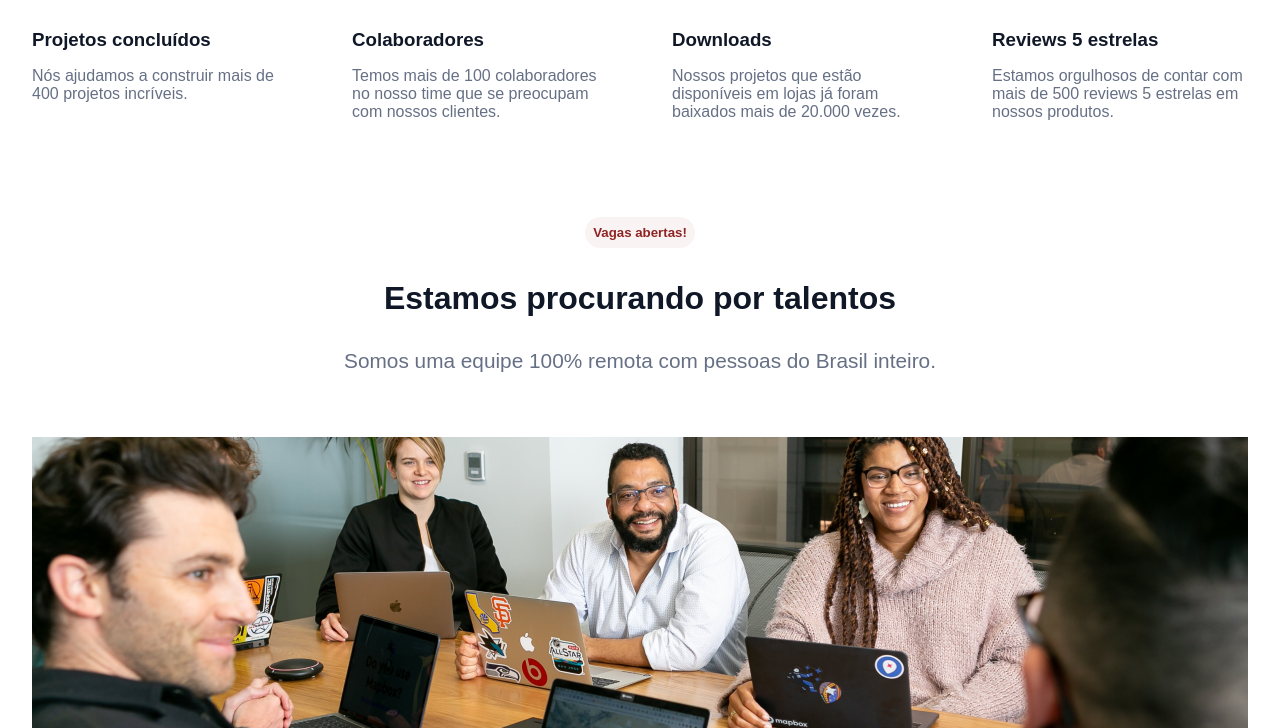
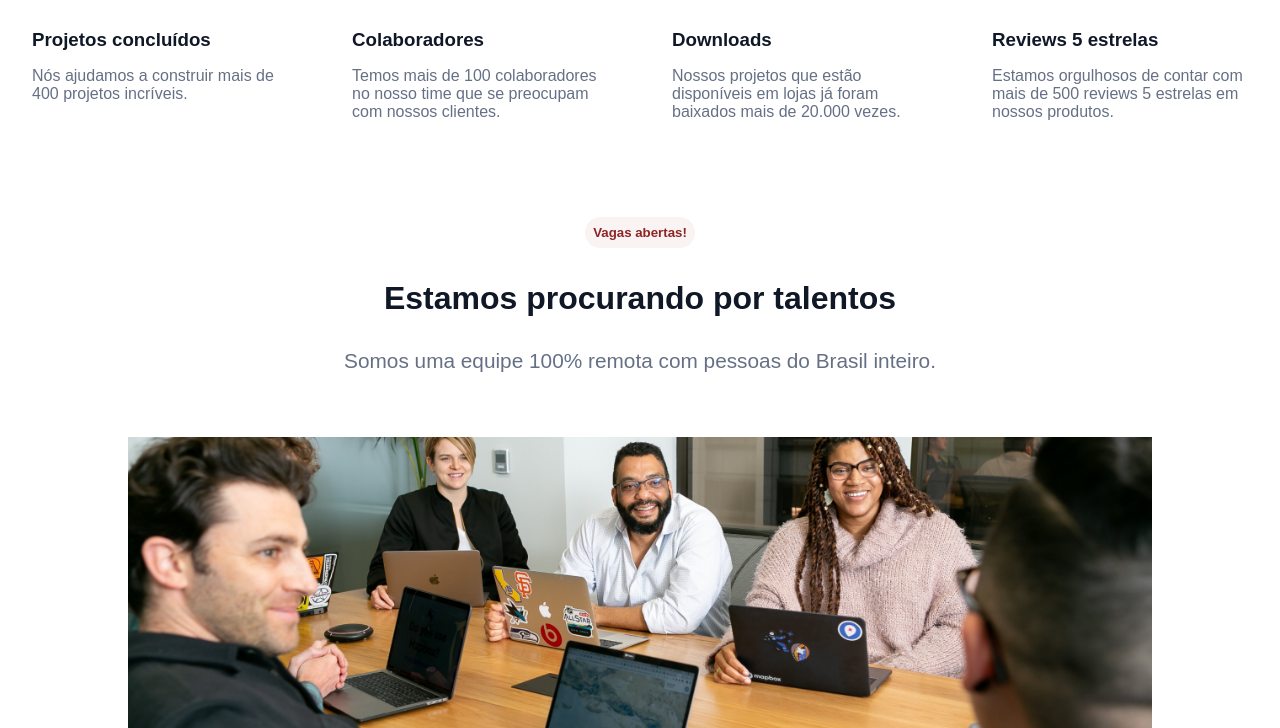
Before and after one commit to angelicadf97/7daysOfCode-HTML-CSS, a plain HTML site: page index.html in a window 1280 px wide. Shown: the part 572-1300 px from the top of the page. Drawn offline with Linux system fonts and the light colour scheme.

Commit message:
Update style.css

```diff
--- a/style.css
+++ b/style.css
@@ -83,6 +83,7 @@ header {
     justify-content: center;
     align-items: center;
     padding: 75px;
+    width: 90rem;
 }
 
 .sobre-nos h5 {
@@ -131,6 +132,9 @@ main {
     flex-direction: column;
     justify-content: center;
     align-items: center;
+}
+main img{
+    width: 80%;
 }
 
 main h5 {
```
